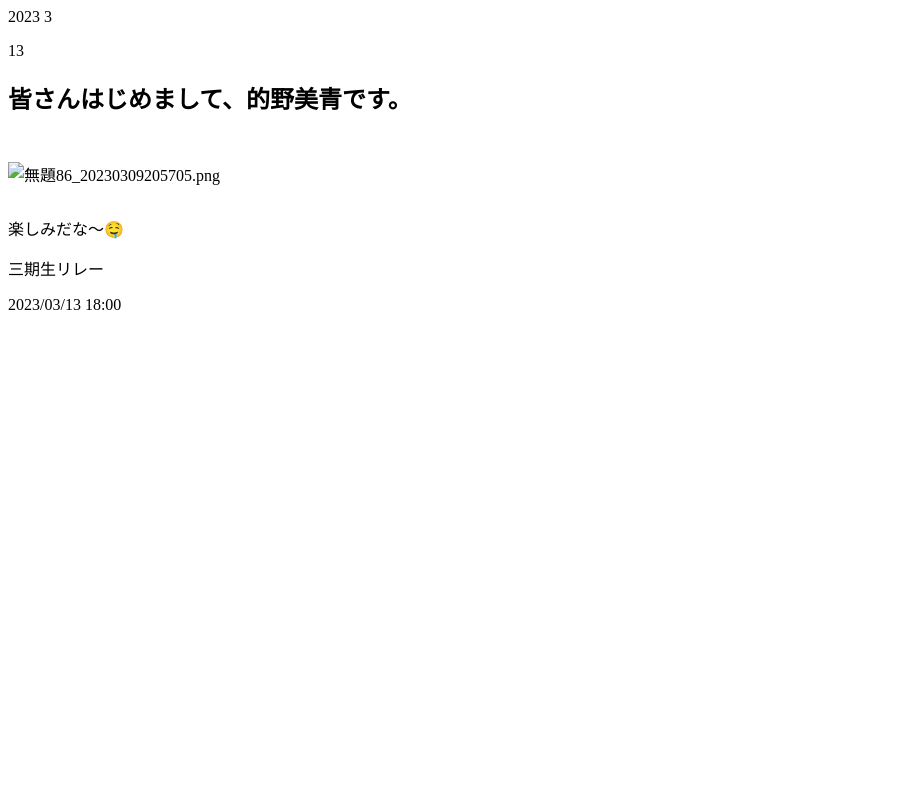
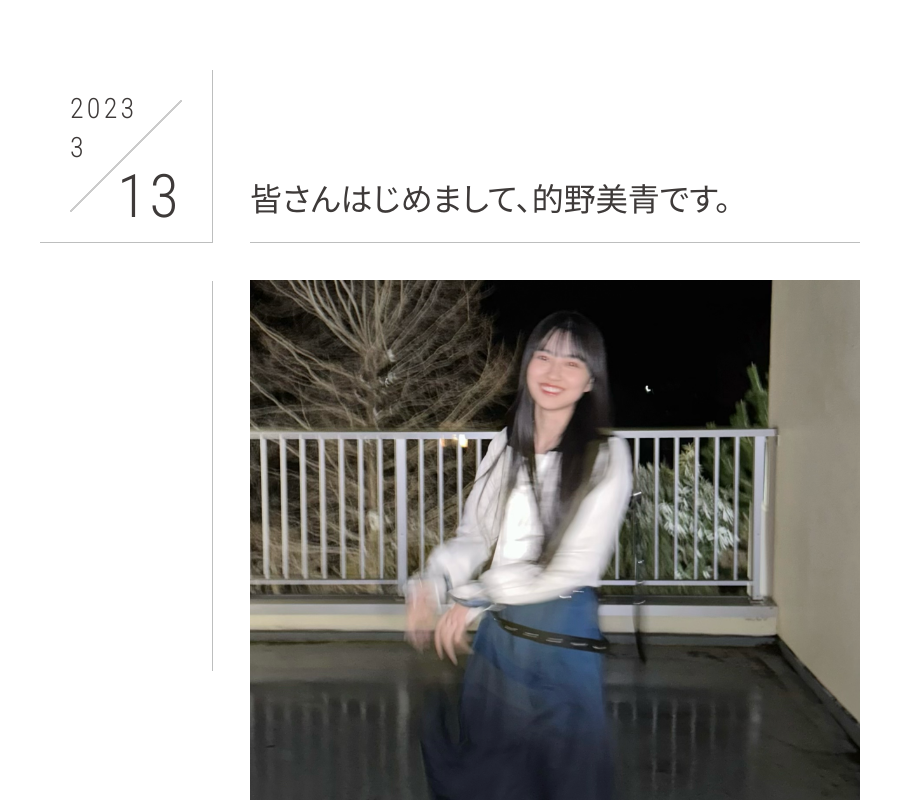
Before and after one commit to MogoWhite/MogoWhite.github.io, a plain HTML site: page index.html in a window 1280 px wide. Shown: the top 800 px of the page, without its empty margins (0-915 px from the left). Drawn offline with Linux system fonts and the light colour scheme.

Commit message:
Update index.html

```diff
--- a/index.html
+++ b/index.html
@@ -1,7 +1,7 @@
 <html lang="ja" itemscope="" itemtype="http://schema.org/Product" data-lt-installed="true"><head>
-  <link href="./三期生リレー公式ブログ _ 櫻坂46公式サイト_files/elem_v8.css" rel="stylesheet" type="text/css">
-  <link href="./三期生リレー公式ブログ _ 櫻坂46公式サイト_files/common_v11_12.css" rel="stylesheet" type="text/css">
-  <link href="./三期生リレー公式ブログ _ 櫻坂46公式サイト_files/style_v19.css" rel="stylesheet" type="text/css">
+  <link href="./index/elem_v8.css" rel="stylesheet" type="text/css">
+  <link href="./index/common_v11_12.css" rel="stylesheet" type="text/css">
+  <link href="./index/style_v19.css" rel="stylesheet" type="text/css">
   <style id="__web-inspector-hide-shortcut-style__">
 .__web-inspector-hide-shortcut__, .__web-inspector-hide-shortcut__ *, .__web-inspector-hidebefore-shortcut__::before, .__web-inspector-hideafter-shortcut__::after
 {
@@ -43,7 +43,7 @@
               <div class="box-article">
               <div>
   <div dir="ltr"><br>
-  <div><p class="p3" style="margin: 9px 0px 8px; font-stretch: normal; line-height: normal; caret-color: #000000; color: #000000; -webkit-text-size-adjust: auto;"><span class="s1"><img alt="無題86_20230309205705.png" src="./三期生リレー公式ブログ _ 櫻坂46公式サイト_files/mobmPbKBY.png" onmousedown="return false" onselectstart="return false" oncontextmenu="return false"></span></p>
+  <div><p class="p3" style="margin: 9px 0px 8px; font-stretch: normal; line-height: normal; caret-color: #000000; color: #000000; -webkit-text-size-adjust: auto;"><span class="s1"><img alt="無題86_20230309205705.png" src="./index/mobmPbKBY.png" onmousedown="return false" onselectstart="return false" oncontextmenu="return false"></span></p>
   <p class="p1" style="margin: 0px; font-stretch: normal; line-height: normal; min-height: 22px; caret-color: #000000; color: #000000; -webkit-text-size-adjust: auto;"><span class="s1"></span></p>
   <p class="p2" style="margin: 0px; font-stretch: normal; line-height: normal; caret-color: #000000; color: #000000; -webkit-text-size-adjust: auto;"><span class="s2">楽しみだな〜</span><span class="s3">🤤</span></p>
   </div>
```
